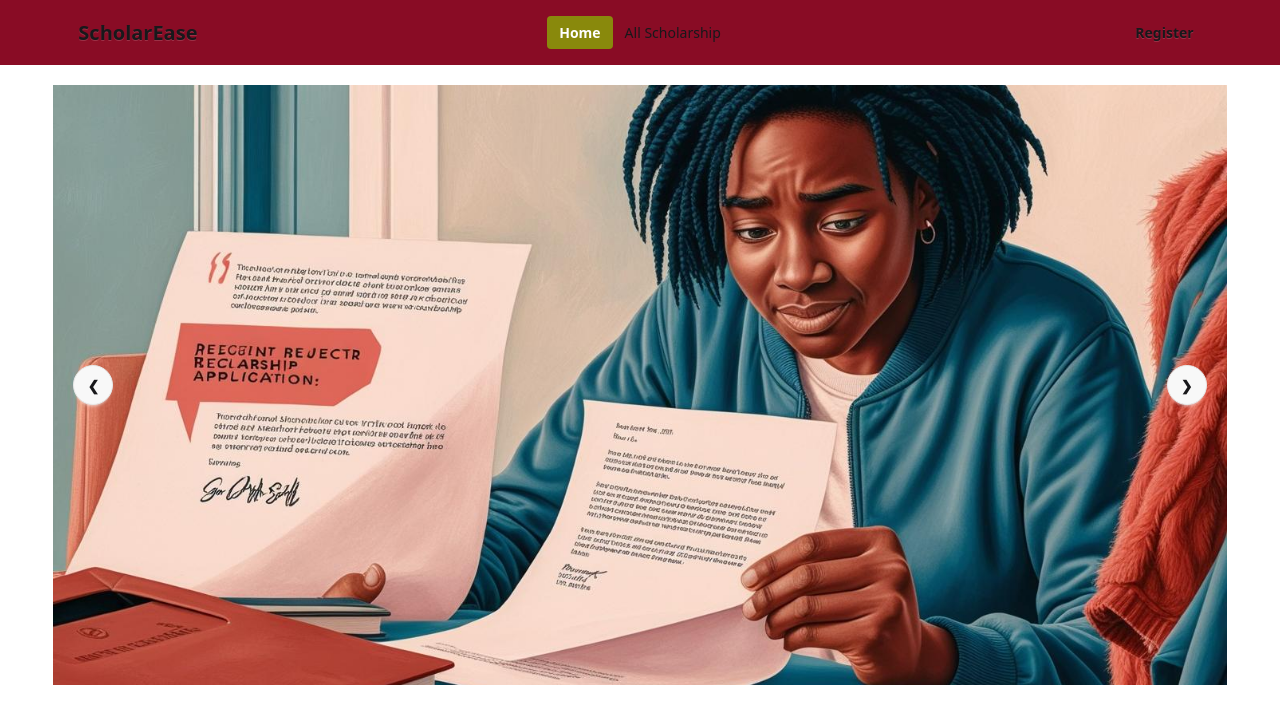
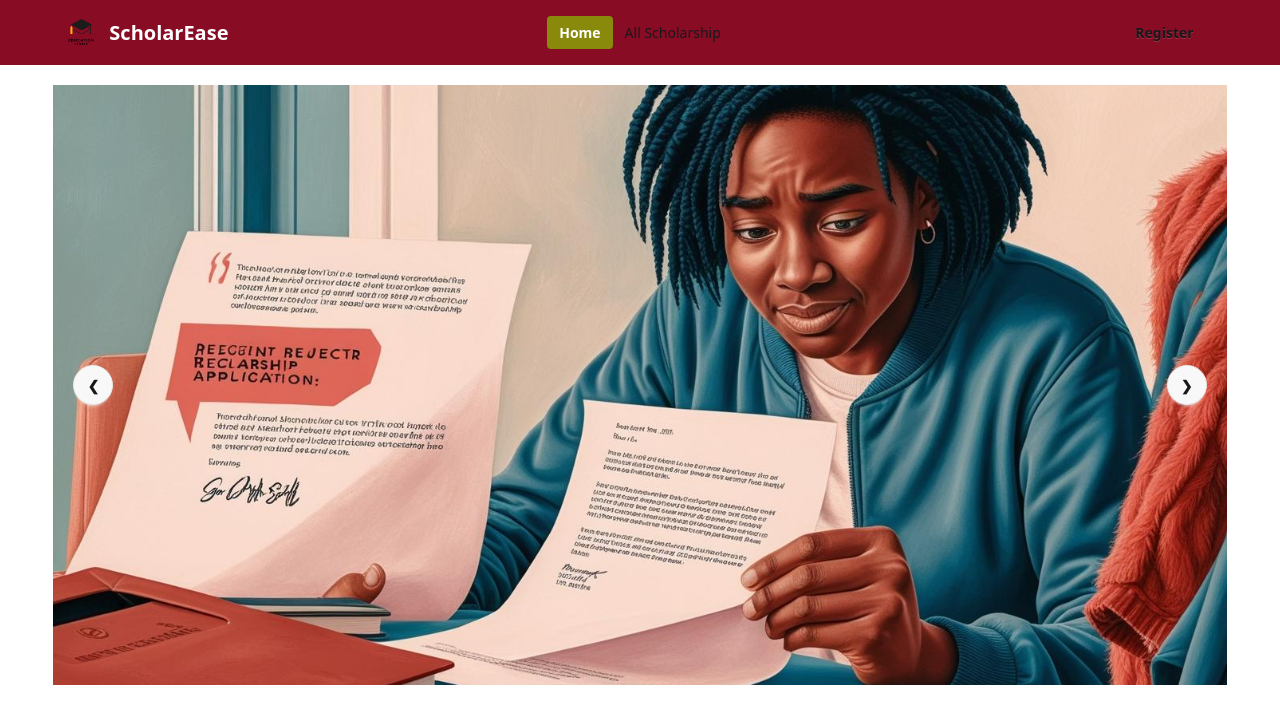
Before and after one commit to AbdullahAlTowsif/scholarship-management-client, a React (Vite) app: page / in a window 1280 px wide. Shown: the top 724 px of the page. Built offline with nearby package versions, Linux system fonts and the light colour scheme; no server answers.

Commit message:
navbar modified

```diff
--- a/src/components/common/Navbar.jsx
+++ b/src/components/common/Navbar.jsx
@@ -1,6 +1,7 @@
 import { Link, NavLink } from "react-router-dom";
 import useAuth from "../../hooks/useAuth";
 import user_pic from "../../assets/user.png"
+import logo from "../../assets/scholarship-logo-1.png"
 const Navbar = () => {
     const { user, logOut } = useAuth()
     const links = (
@@ -30,7 +31,11 @@ const Navbar = () => {
                             {links}
                         </ul>
                     </div>
-                    <a className="btn btn-ghost text-xl">ScholarEase</a>
+                    {/* <a className="btn btn-ghost text-xl font-bold text-white">ScholarEase</a> */}
+                    <Link to="/" className="flex justify-center items-center gap-2">
+                        <img className="w-10" src={logo} alt="ScholarEase Logo" />
+                        <span className="text-xl font-bold text-white">ScholarEase</span>
+                    </Link>
                 </div>
                 <div className="navbar-center hidden lg:flex">
                     <ul className="menu menu-horizontal px-1">
```
Also changed, not shown: src/assets/scholarship-logo-1.png (added).
